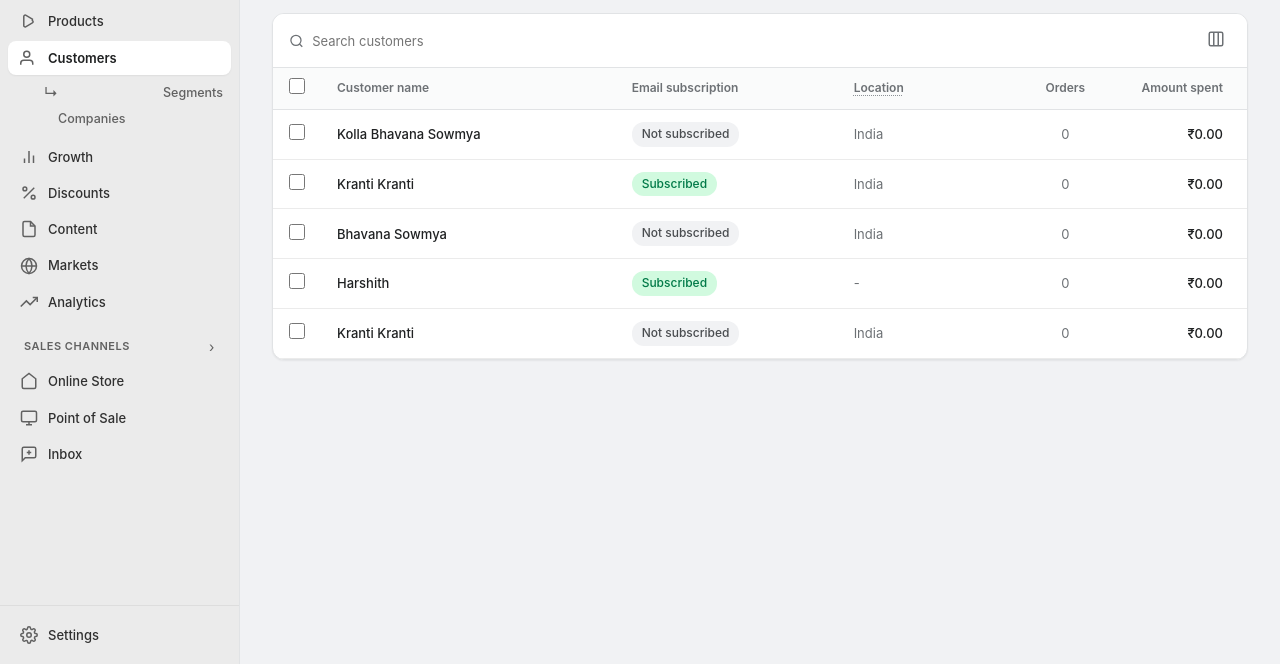
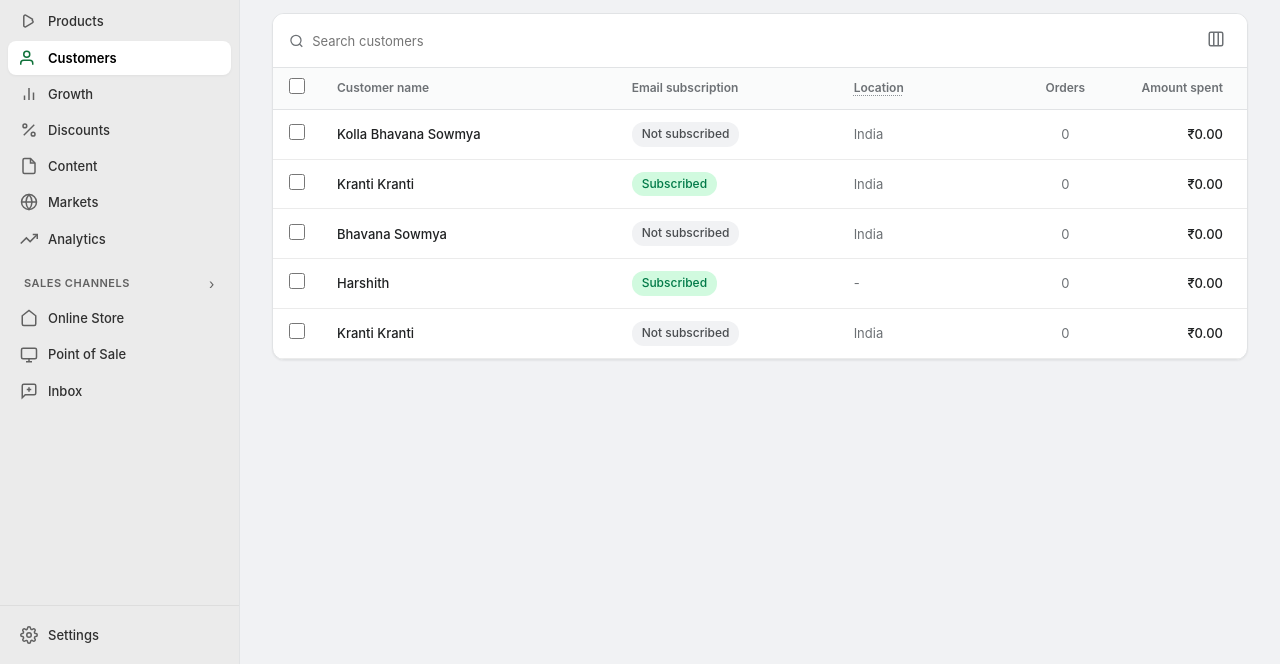
Before and after one commit to Bhavanasowmyakolla14/Arshith-Fresh, a plain HTML site: page frontend/admin-customers.html in a window 1280 px wide. Shown: the part 136-800 px from the top of the page. Drawn offline with Linux system fonts and the light colour scheme.

Commit message:
Remove Segments and Companies submenu from Customers sidebar

```diff
--- a/frontend/admin-customers.html
+++ b/frontend/admin-customers.html
@@ -103,7 +103,7 @@
         </a>
 
         <!-- Customers (Active Highlighted) -->
-        <a href="admin-customers.html" class="menu-item active-white" style="margin-bottom: 2px;">
+        <a href="admin-customers.html" class="menu-item active">
           <div class="menu-item-left">
             <svg viewBox="0 0 24 24" fill="none" stroke="currentColor" stroke-width="2">
               <path d="M17 21v-2a4 4 0 0 0-4-4H5a4 4 0 0 0-4 4v2"></path>
@@ -112,17 +112,6 @@
             <span>Customers</span>
           </div>
         </a>
-
-        <!-- Customers Submenu -->
-        <div style="padding-left: 28px; margin-bottom: 6px;">
-          <a href="#" class="menu-item" style="padding: 4px 8px; font-size: 12.5px; color: var(--sidebar-text-muted);">
-            <span style="margin-right: 6px; font-size: 14px;">↳</span>
-            <span>Segments</span>
-          </a>
-          <a href="#" class="menu-item" style="padding: 4px 8px; font-size: 12.5px; color: var(--sidebar-text-muted);">
-            <span style="margin-left: 14px;">Companies</span>
-          </a>
-        </div>
 
         <!-- Growth -->
         <a href="#" class="menu-item">
```
